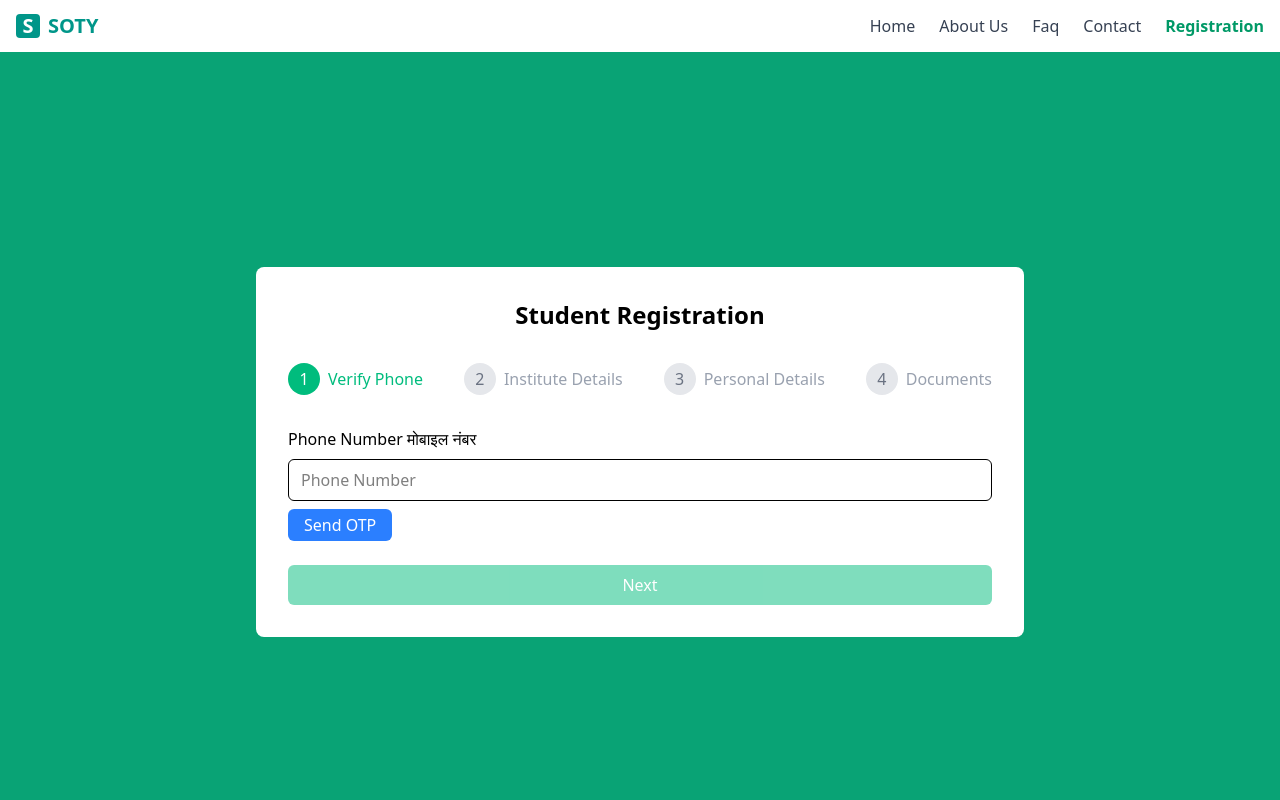
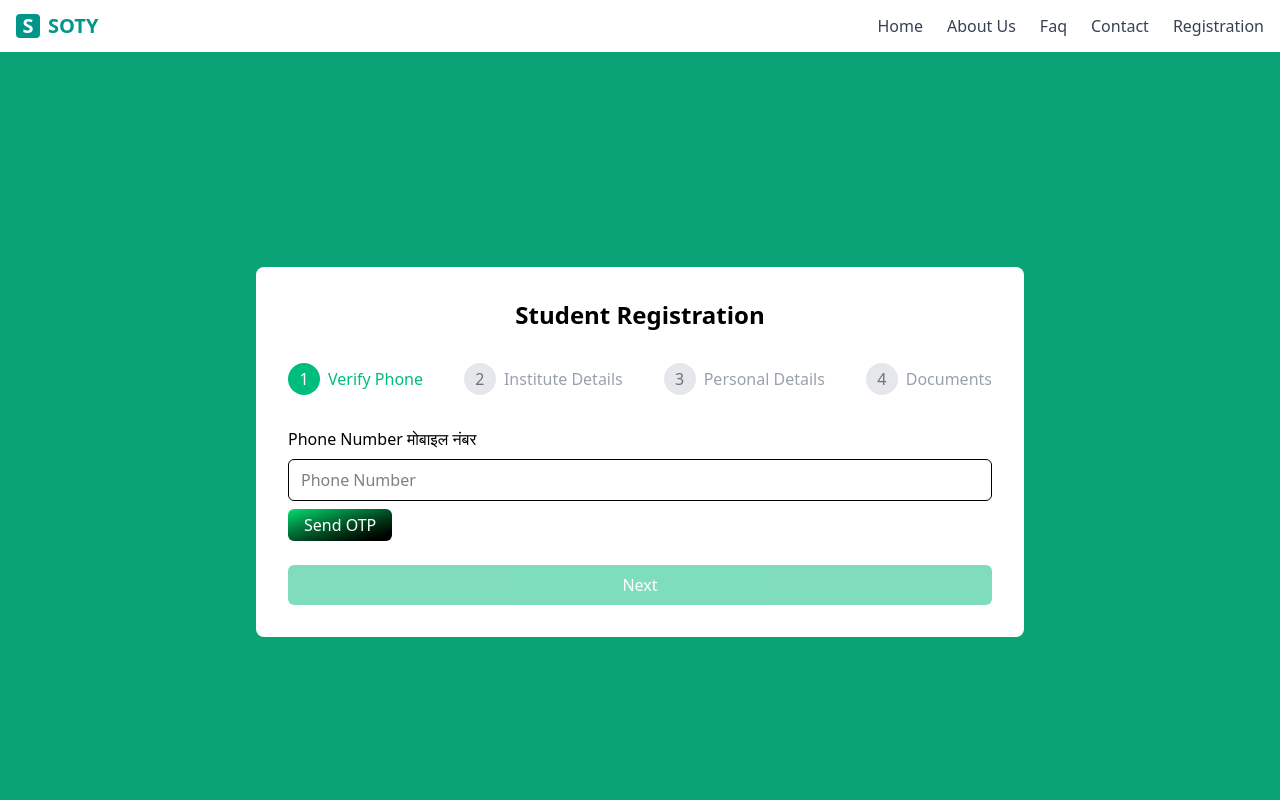
Before and after one commit to teamSOTY/SOTY, a React (Vite) app in the folder frontend/: page /register/student in a window 1280 px wide. Shown: the top 800 px of the page. Built offline with nearby package versions, Linux system fonts and the light colour scheme.

Commit message:
stepbeforeUsestate transformation

```diff
--- a/frontend/src/homePage/components/navbar/Navbar.jsx
+++ b/frontend/src/homePage/components/navbar/Navbar.jsx
@@ -54,17 +54,8 @@ const Navbar = () => {
   </li>
   {/* Dropdown trigger */}
   <li className="relative group">
-            <div className="cursor-pointer">
-              <NavLink
-                to="/register"
-                className={({ isActive }) =>
-                  isActive
-                    ? 'text-emerald-600 font-semibold'
-                    : 'hover:text-emerald-500 transition-colors duration-300'
-                }
-              >
-                Registration
-              </NavLink>
+            <div className="cursor-pointer hover:text-emerald-500">
+               Registration
             </div>
 
             {/* Dropdown */}
--- a/frontend/src/homePage/registration/studentRegistration/StudentRegister.jsx
+++ b/frontend/src/homePage/registration/studentRegistration/StudentRegister.jsx
@@ -106,7 +106,6 @@ const StudentRegister = () => {
       setIsPhoneVerified(true);
       setOtpStatus("Phone verified successfully ✅");
       clearTimeout(otpExpiryRef.current);
-      setCurrentStep(2); // Move to the next step
     } catch (err) {
       setOtpStatus("Invalid OTP ❌");
       console.error("OTP verification error:", err);
@@ -121,12 +120,18 @@ const StudentRegister = () => {
   }, []);
 
   const handleNext = async () => {
-    if (currentStep === 2) {
-      const instituteData = {
+    if (currentStep === 1 && isPhoneVerified) {
+      console.log("Phone Ref Value:", verifyPhoneRef.current?.value);
+
+      setCurrentStep(2); // Move to the next step after phone verification
+    } else if (currentStep === 2) {
+      console.log("Class Ref Value before:", classRef.current?.value);
+ const instituteData = {
         class: classRef.current?.value || "",
         lastClassPercentage: lastClassPercentageRef.current?.value || "",
         schoolName: schoolNameRef.current?.value || "",
       };
+      console.log("Class Value Going to Backend:", classRef.current?.value);
 
       console.log('Institute data:', instituteData);
       setCurrentStep(3);
@@ -154,7 +159,7 @@ const StudentRegister = () => {
 
         // Create Firebase user
         const userCredential = await createUserWithEmailAndPassword(auth, email, password);
-        const firebaseUser  = userCredential.user;
+        const firebaseUser   = userCredential.user;
 
         // Combine all collected data
         const studentData = {
@@ -225,7 +230,7 @@ const StudentRegister = () => {
             onClick={sendOtpToPhone}
             disabled={otpTimer > 0}
             className={`mt-2 ${
-              otpTimer > 0 ? "bg-gray-400" : "bg-blue-500 hover:bg-blue-600"
+              otpTimer > 0 ? "bg-gray-400" : "bg-gradient-to-br from-green-400 to-black hover:bg-green-900"
             } text-white py-1 px-4 rounded-md`}
           >
             {otpTimer > 0 ? `Resend OTP in ${otpTimer}s` : "Send OTP"}
@@ -252,7 +257,7 @@ const StudentRegister = () => {
         )}
 
         {otpStatus && (
-          <p className={`text-sm mt-2 ${otpStatus.includes("❌") ? "text-red-500" : "text-green -600"}`}>
+          <p className={`text-sm mt-2 ${otpStatus.includes("❌") ? "text-red-500" : "text-green-600"}`}>
             {otpStatus}
           </p>
         )}
@@ -261,7 +266,8 @@ const StudentRegister = () => {
       </div>
 
       <button
-        type="submit"
+        type="button"
+        onClick={handleNext}
         className={`w-full bg-emerald-500 text-white py-2 px-4 rounded-md ${
           !isPhoneVerified ? "opacity-50 cursor-not-allowed" : ""
         }`}
@@ -274,7 +280,6 @@ const StudentRegister = () => {
 
   const renderInstituteDetailsForm = () => (
     <form className="space-y-6">
-      {/* Class Field */}
       <div>
         <label className="block mb-2">Class कक्षा</label>
         <input
@@ -288,7 +293,6 @@ const StudentRegister = () => {
         />
       </div>
 
-      {/* Last Class Percentage */}
       <div>
         <label className="block mb-2">Last Class Percentage पिछली कक्षा का प्रतिशत</label>
         <input
@@ -300,7 +304,6 @@ const StudentRegister = () => {
         />
       </div>
 
-      {/* School Name */}
       <div>
         <label className="block mb-2">School Name स्कूल का नाम</label>
         <input
@@ -312,18 +315,16 @@ const StudentRegister = () => {
         />
       </div>
 
-      {/* Buttons */}
       <div className="grid grid-cols-2 gap-4">
         <button type="button" onClick={handlePrevious} className="bg-gray-300 py-2 rounded-md">
           Previous
         </button>
-        <button type="submit" onClick={handleNext} className="bg-emerald-500 text-white py-2 rounded-md">
+        <button type="button" onClick={handleNext} className="bg-emerald-500 text-white py-2 rounded-md">
           Next
         </button>
       </div>
     </form>
   );
-
 
   const renderPersonalDetailsForm = () => (
     <form className="space-y-4">
@@ -363,7 +364,6 @@ const StudentRegister = () => {
         <button type="button" onClick={handlePrevious} className="bg-gray-300 py-2 rounded-md">Previous</button>
         <button type="button" onClick={handleNext} className="bg-emerald-500 text-white py-2 rounded-md">Next</button>
       </div>
-
     </form>
   );
 
@@ -432,7 +432,7 @@ const StudentRegister = () => {
   return (
     <>
       <Navbar />
-      <div className="min-h-screen bg-[#09a375] flex items-center justify-center p-4">
+      <div className="min-h-screen bg-[#0aa375] flex items-center justify-center p-4">
         <div className="bg-white rounded-lg p-8 w-full max-w-3xl">
           <h1 className="text-2xl font-semibold text-center mb-8">Student Registration</h1>
           <div className="flex justify-between mb-8">
@@ -442,7 +442,7 @@ const StudentRegister = () => {
                   {step}
                 </div>
                 <span className={`ml-2 ${currentStep === step ? 'text-emerald-500' : 'text-gray-400'}`}>
-                  {step === 1 ? 'Verify Phone' : step === 2 ? 'Institute Details' : step === 3 ? 'Personal Details' : 'Documents'}
+                  {step === 1 ? 'Verify Phone ' : step === 2 ? 'Institute Details' : step === 3 ? 'Personal Details' : 'Documents'}
                 </span>
               </div>
             ))}
```
